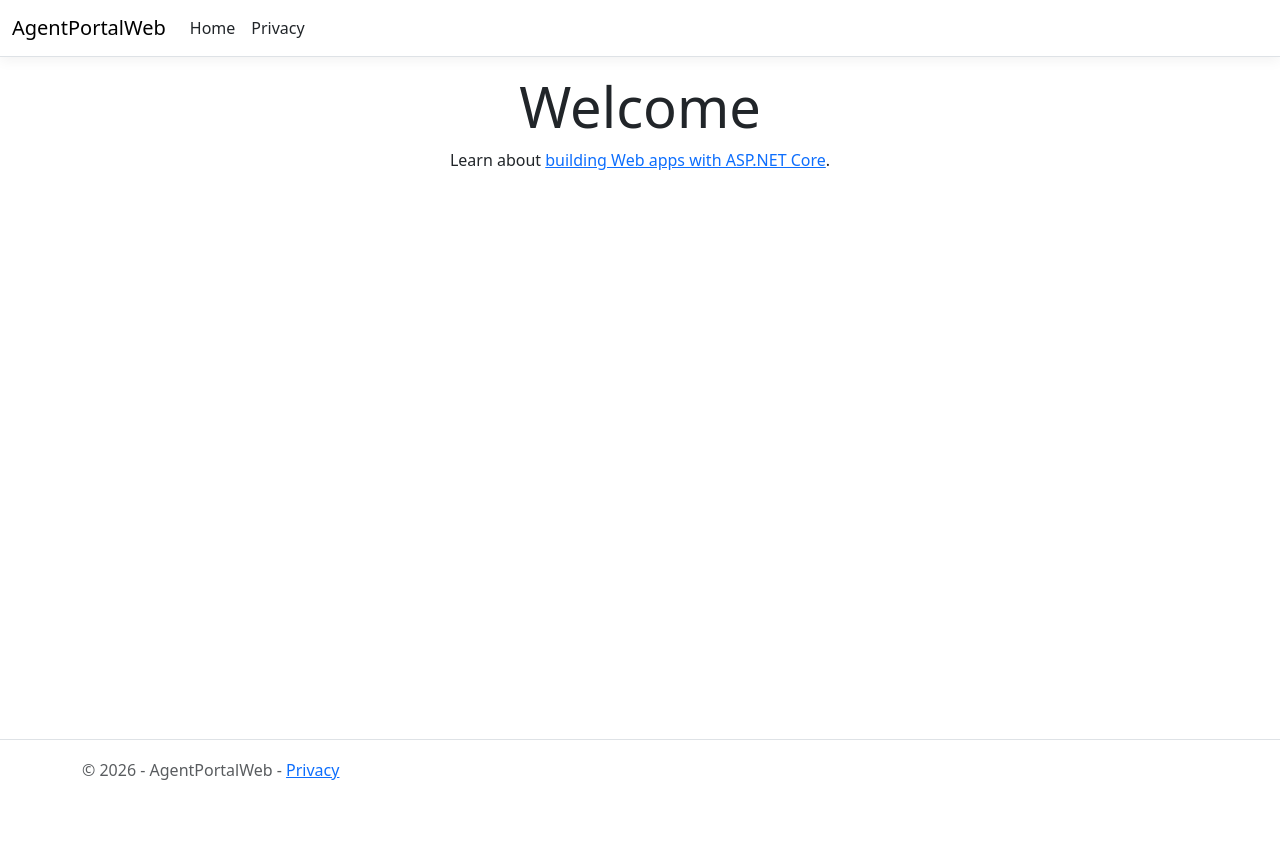
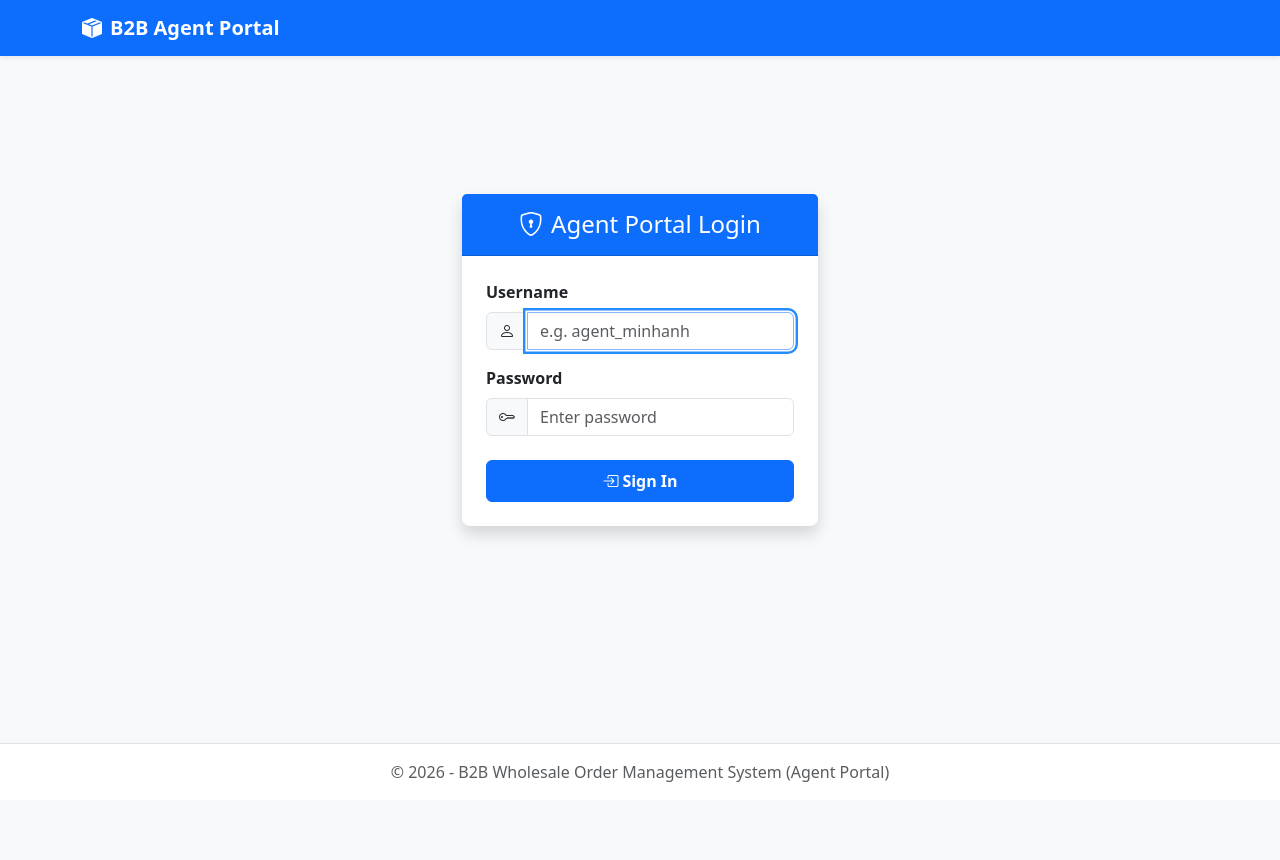
Before and after one commit to Max-Hi-22/B2B-Wholesale-Order-Management-System, an ASP.NET Core app: page / in a window 1280 px wide. Before the commit the page ends 780 px from the top, so only its background shows below. Run offline with ASP.NET Core 8, Linux system fonts and the light colour scheme; style sheets or scripts are compiled from the project's sources.

Commit message:
fix(ui): modify MapControllerRoute to Login Form and update _Layout.cshtml

```diff
--- a/B2BWholesaleSolution/AgentPortalWeb/Program.cs
+++ b/B2BWholesaleSolution/AgentPortalWeb/Program.cs
@@ -40,7 +40,7 @@ app.MapStaticAssets();
 
 app.MapControllerRoute(
     name: "default",
-    pattern: "{controller=Home}/{action=Index}/{id?}")
+    pattern: "{controller=Account}/{action=Login}/{id?}")
     .WithStaticAssets();
 
 
--- a/B2BWholesaleSolution/AgentPortalWeb/Views/Shared/_Layout.cshtml
+++ b/B2BWholesaleSolution/AgentPortalWeb/Views/Shared/_Layout.cshtml
@@ -1,50 +1,67 @@
+@using Microsoft.AspNetCore.Http
 <!DOCTYPE html>
 <html lang="en">
 <head>
     <meta charset="utf-8" />
     <meta name="viewport" content="width=device-width, initial-scale=1.0" />
-    <title>@ViewData["Title"] - AgentPortalWeb</title>
-    <script type="importmap"></script>
+    <title>@ViewData["Title"] - B2B Agent Portal</title>
     <link rel="stylesheet" href="~/lib/bootstrap/dist/css/bootstrap.min.css" />
+    <link rel="stylesheet" href="https://cdn.jsdelivr.net/npm/bootstrap-icons@1.11.3/font/bootstrap-icons.min.css">
     <link rel="stylesheet" href="~/css/site.css" asp-append-version="true" />
-    <link rel="stylesheet" href="~/AgentPortalWeb.styles.css" asp-append-version="true" />
 </head>
-<body>
+<body class="bg-light d-flex flex-column min-vh-100">
     <header>
-        <nav class="navbar navbar-expand-sm navbar-toggleable-sm navbar-light bg-white border-bottom box-shadow mb-3">
-            <div class="container-fluid">
-                <a class="navbar-brand" asp-area="" asp-controller="Home" asp-action="Index">AgentPortalWeb</a>
-                <button class="navbar-toggler" type="button" data-bs-toggle="collapse" data-bs-target=".navbar-collapse" aria-controls="navbarSupportedContent"
-                        aria-expanded="false" aria-label="Toggle navigation">
+        <nav class="navbar navbar-expand-lg navbar-dark bg-primary shadow-sm mb-4">
+            <div class="container">
+                <a class="navbar-brand fw-bold" asp-controller="Catalog" asp-action="Index">
+                    <i class="bi bi-box-seam-fill me-2"></i>B2B Agent Portal
+                </a>
+                <button class="navbar-toggler" type="button" data-bs-toggle="collapse" data-bs-target="#mainNavbar">
                     <span class="navbar-toggler-icon"></span>
                 </button>
-                <div class="navbar-collapse collapse d-sm-inline-flex justify-content-between">
-                    <ul class="navbar-nav flex-grow-1">
-                        <li class="nav-item">
-                            <a class="nav-link text-dark" asp-area="" asp-controller="Home" asp-action="Index">Home</a>
-                        </li>
-                        <li class="nav-item">
-                            <a class="nav-link text-dark" asp-area="" asp-controller="Home" asp-action="Privacy">Privacy</a>
-                        </li>
-                    </ul>
+                <div class="collapse navbar-collapse" id="mainNavbar">
+                    @if (Context.Session.GetInt32("UserID") != null)
+                    {
+                        <ul class="navbar-nav me-auto mb-2 mb-lg-0">
+                            <li class="nav-item">
+                                <a class="nav-link text-white" asp-controller="Catalog" asp-action="Index">
+                                    <i class="bi bi-grid-3x3-gap me-1"></i>Product Catalog
+                                </a>
+                            </li>
+                            <li class="nav-item">
+                                <a class="nav-link text-white" asp-controller="Orders" asp-action="MyOrders">
+                                    <i class="bi bi-receipt-cutoff me-1"></i>My Orders
+                                </a>
+                            </li>
+                        </ul>
+                        <div class="d-flex align-items-center text-white">
+                            <span class="me-3">
+                                <i class="bi bi-person-circle me-1"></i>Hello, <strong>@Context.Session.GetString("UserName")</strong>
+                            </span>
+                            <a class="btn btn-outline-light btn-sm" asp-controller="Account" asp-action="Logout">
+                                <i class="bi bi-box-arrow-right me-1"></i>Logout
+                            </a>
+                        </div>
+                    }
                 </div>
             </div>
         </nav>
     </header>
-    <div class="container">
-        <main role="main" class="pb-3">
+
+    <div class="container pb-5">
+        <main role="main">
             @RenderBody()
         </main>
     </div>
 
-    <footer class="border-top footer text-muted">
-        <div class="container">
-            &copy; 2026 - AgentPortalWeb - <a asp-area="" asp-controller="Home" asp-action="Privacy">Privacy</a>
+    <footer class="border-top footer text-muted bg-white py-3 mt-auto">
+        <div class="container text-center">
+            &copy; 2026 - B2B Wholesale Order Management System (Agent Portal)
         </div>
     </footer>
+
     <script src="~/lib/jquery/dist/jquery.min.js"></script>
     <script src="~/lib/bootstrap/dist/js/bootstrap.bundle.min.js"></script>
-    <script src="~/js/site.js" asp-append-version="true"></script>
     @await RenderSectionAsync("Scripts", required: false)
 </body>
 </html>
```
